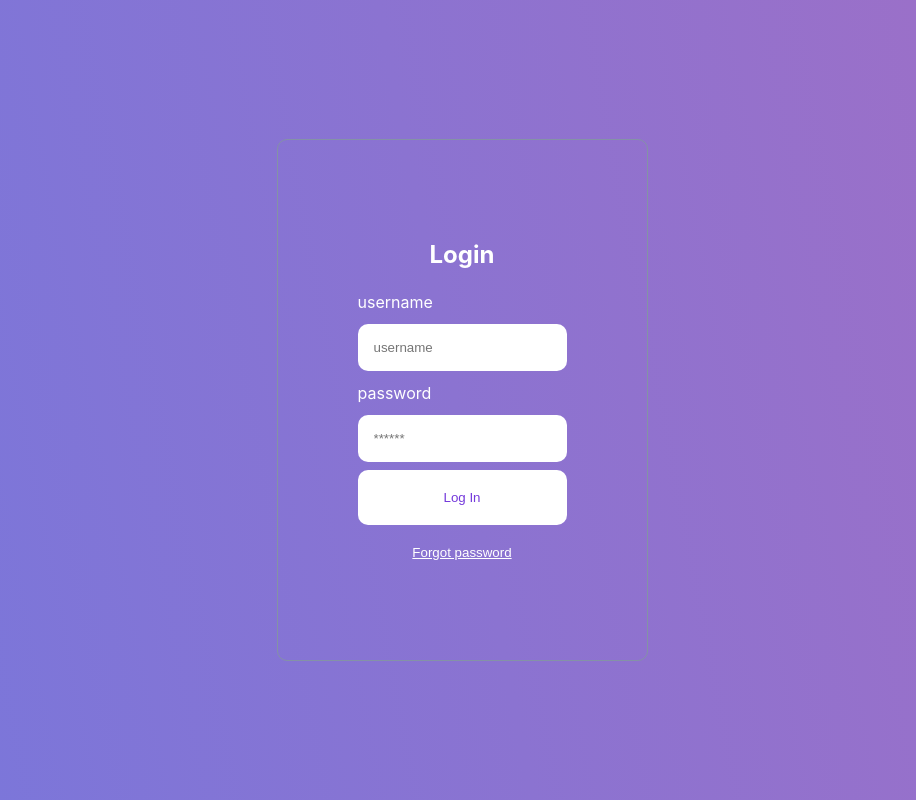
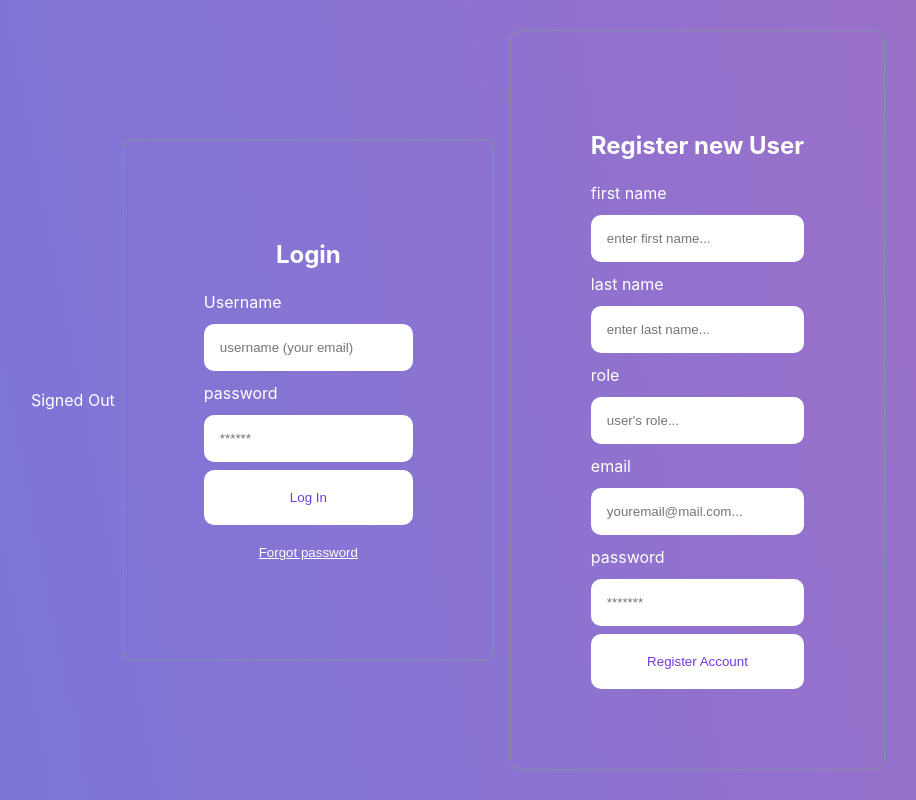
Before and after one commit to zefirchan/ApplicationDomainTeam3, a React (Create React App) app: page / in a window 1280 px wide. Shown: the whole page, without its empty margins (178-1094 px from the left). Built offline with nearby package versions, Linux system fonts and the light colour scheme; no server answers.

Commit message:
User Authentication functionality created

```diff
--- a/package.json
+++ b/package.json
@@ -6,6 +6,7 @@
     "@testing-library/jest-dom": "^5.16.5",
     "@testing-library/react": "^13.4.0",
     "@testing-library/user-event": "^13.5.0",
+    "firebase": "^9.17.1",
     "react": "^18.2.0",
     "react-dom": "^18.2.0",
     "react-scripts": "5.0.1",
--- a/src/App.js
+++ b/src/App.js
@@ -5,6 +5,7 @@ import './App.css';
 import { Login } from './Login';
 import {Forgotpass} from './Forgotpass';
 import { Register } from './Register';
+import {AuthDetails } from './AuthDetails';
 
 
 function App() {
@@ -17,9 +18,12 @@ function App() {
   {/*toggle between login and forgot password forms */}
   return (
     <div className="App">
+      < AuthDetails/>
       {
-        currentForm === "login" ? <Login onFormSwitch={toggleForm}/> : <Register onFormSwitch={toggleForm}/>
+        currentForm === "login" ? <Login onFormSwitch={toggleForm}/> : <Forgotpass onFormSwitch={toggleForm}/>
       }
+      < Register/>
+
     </div>
   );
 }
--- /dev/null
+++ b/src/AuthDetails.jsx
@@ -0,0 +1,36 @@
+import { onAuthStateChanged, signOut } from 'firebase/auth';
+import React, { useEffect, useState } from 'react';
+import { auth } from './firebase';
+
+//check whether user is signed in or not and which user it is
+
+export const AuthDetails = () => {
+    const [authUser, setAuthuser] = useState(null);
+
+    useEffect(() => {
+        const listen = onAuthStateChanged(auth, (user) => {
+            if(user) {
+                setAuthuser(user) //if user us logged in, set authuser to the logged in user
+            }else{
+                setAuthuser(null);//otherwise authuser is null
+            }
+        });
+
+        return () => {
+            listen();
+        }
+
+
+    }, []);
+
+        const userSignOut = () => {
+            signOut(auth).then(() => {
+                console.log('sign out successful')
+            }).catch(error => console.log(error));
+        }
+    return (
+        <div>
+            { authUser ? <><p>{`Signed in as ${authUser.email}`}</p><button onClick={userSignOut}>Sign Out</button> </>: <p>Signed Out</p>} {/**display authUser (email) if they are logged in or if they are signed out */}
+        </div>
+    )
+}
--- a/src/Forgotpass.jsx
+++ b/src/Forgotpass.jsx
@@ -16,9 +16,7 @@ export const Forgotpass = (props) =>{
         <div className="auth-form-container">
             <h2>Recover Password</h2>
             <form className="forgotpass-form" onSubmit={handleSubmit}>
-                <label htmlfor="username">username</label>
-                <input value={username} onChange={(e) => setUsername(e.target.value)} type="username" placeholder="enter username" id="username" name="username"/>
-                <label htmlfor="email">email</label>
+                <label htmlFor="email">email</label>
                 <input value={email} onChange={(e) => setEmail(e.target.value)} type="email" placeholder="youremail@mail.com" id="email" name="email"/>
                 <button type="submit">Recover Password</button>
             </form>
--- a/src/Login.jsx
+++ b/src/Login.jsx
@@ -1,25 +1,34 @@
+import { signInWithEmailAndPassword } from "firebase/auth";
 import React, {useState} from "react";
+import { auth } from "./firebase";
 
 
 
 export const Login = (props) =>{
-    const [username, setUsername] = useState('');
-    const [pass, setPass] = useState('');
+    const [email, setEmail] = useState('');
+    const [password, setPassword] = useState('');
 
     {/* event handler for form entry*/}
-    const handleSubmit= (e) => {
+
+    const logIn = (e) => {
         e.preventDefault();
-        console.log(username);
+        signInWithEmailAndPassword(auth, email, password)
+        .then((userCredential) => {
+            console.log(userCredential)
+        }).catch((error) => {
+            console.log(error);
+        })
+
     }
+    //login form
     return(
         <div className="auth-form-container">
-            <h2>Login</h2>
-
-            <form className="login-form" onSubmit={handleSubmit}>
-                <label htmlfor="username">username</label>
-                <input value={username} onChange={(e) => setUsername(e.target.value)} type="username" placeholder="username" id="username" name="username"/>
-                <label htmlfor="password">password</label>
-                <input value={pass} onChange={(e) =>setPass(e.target.value) } type="password" placeholder="******" id="password" name="password"/>
+            <form className="login-form" onSubmit={logIn}>
+                <h2>Login</h2>
+                <label htmlFor="email">Username</label>
+                <input value={email} onChange={(e) => setEmail(e.target.value)} type="email" placeholder="username (your email)" id="email" name="email"/>
+                <label htmlFor="password">password</label>
+                <input value={password} onChange={(e) =>setPassword(e.target.value) } type="password" placeholder="******" id="password" name="password"/>
                 <button type="submit">Log In</button>
             </form>
             {/* switch to password form*/}
--- a/src/Register.jsx
+++ b/src/Register.jsx
@@ -1,33 +1,44 @@
+import { createUserWithEmailAndPassword } from "firebase/auth";
 import React, {useState} from "react";
+import { auth } from "./firebase";
 
- {/* Administrator screen for creating new role*/}
+
+ {/* Administrator screen for registering user*/}
 export const Register = (props) =>{
     const [email, setEmail] = useState('');
-    const [pass, setPass] = useState('');
+    const [password, setPassword] = useState('');
     const [firstname, setFirstname] = useState('');
     const [lastname, setLastname] = useState('');
     const [role, setRole] = useState('');
 
 
-    {/* event handler for form entry*/}
-    const handleSubmit= (e) => {
+    {/* event handler for registration form*/}
+    const registerUser= (e) => {
         e.preventDefault();
+        createUserWithEmailAndPassword(auth, email, password)
+            .then((userCredential) => {
+                console.log(userCredential); //print user credentials in console when account is created
+            })
+            .catch((error) =>{
+                console.log(error);
+            });
+    };
 
-    }
+    //registration form
     return(
         <div className="auth-form-container">
-            <h2>Register new User</h2>
-            <form className="register-form" onSubmit={handleSubmit}>
-                <label htlmfor="firstname">first name</label>
+            <form className="register-form" onSubmit={registerUser}>
+                <h2>Register new User</h2>
+                <label htmlFor="firstname">first name</label>
                 <input value={firstname} onChange={(e) => setFirstname(e.target.value)} name="firstname" id="firstname" placeholder="enter first name..."/>
-                <label htlmfor="lastname">last name</label>
+                <label htmlFor="lastname">last name</label>
                 <input value={lastname} onChange={(e) => setLastname(e.target.value)} name="lastname" id="lastname" placeholder="enter last name..."/>
-                <label htlmfor="role">role</label>
+                <label htmlFor="role">role</label>
                 <input value={role} onChange={(e) => setRole(e.target.value)} name="role" id="role" placeholder="user's role..."/>
-                <label htmlfor="email">email</label>
+                <label htmlFor="email">email</label>
                 <input value={email} onChange={(e) => setEmail(e.target.value)}type="email" placeholder="youremail@mail.com..." id="email" name="email"/>
-                <label htmlfor="pass">password</label>
-                <input value={pass} onChange={(e) => setPass(e.target.value)}type="pass" placeholder="*******" id="pass" name="pass"/>
+                <label htmlFor="password">password</label>
+                <input value={password} onChange={(e) => setPassword(e.target.value)}type="password" placeholder="*******" id="password" name="password"/>
                 <button type="submit">Register Account</button>
             </form>
         </div>
--- /dev/null
+++ b/src/firebase.js
@@ -0,0 +1,25 @@
+// Import the functions you need from the SDKs you need
+import { initializeApp } from "firebase/app";
+import { getAuth } from "firebase/auth";
+
+// TODO: Add SDKs for Firebase products that you want to use
+// https://firebase.google.com/docs/web/setup#available-libraries
+// Your web app's Firebase configuration
+// For Firebase JS SDK v7.20.0 and later, measurementId is optional
+
+const firebaseConfig = {
+
+  apiKey: "AIzaSyBKLRLY10ItTUONjTPn1gcsjjVLtHMJ0Jc",
+  authDomain: "jams-auth.firebaseapp.com",
+  projectId: "jams-auth",
+  storageBucket: "jams-auth.appspot.com",
+  messagingSenderId: "602490835973",
+  appId: "1:602490835973:web:ab5758eeecf76f45ce386c",
+  measurementId: "G-Q7SZSEQWHQ"
+
+};
+
+// Initialize Firebase
+const app = initializeApp(firebaseConfig);
+// Initialize Firebase Authentication and get a reference to the service
+export const auth = getAuth(app);
```
Also changed, not shown: 1 other file (tests, documents, lock files or other folders).
